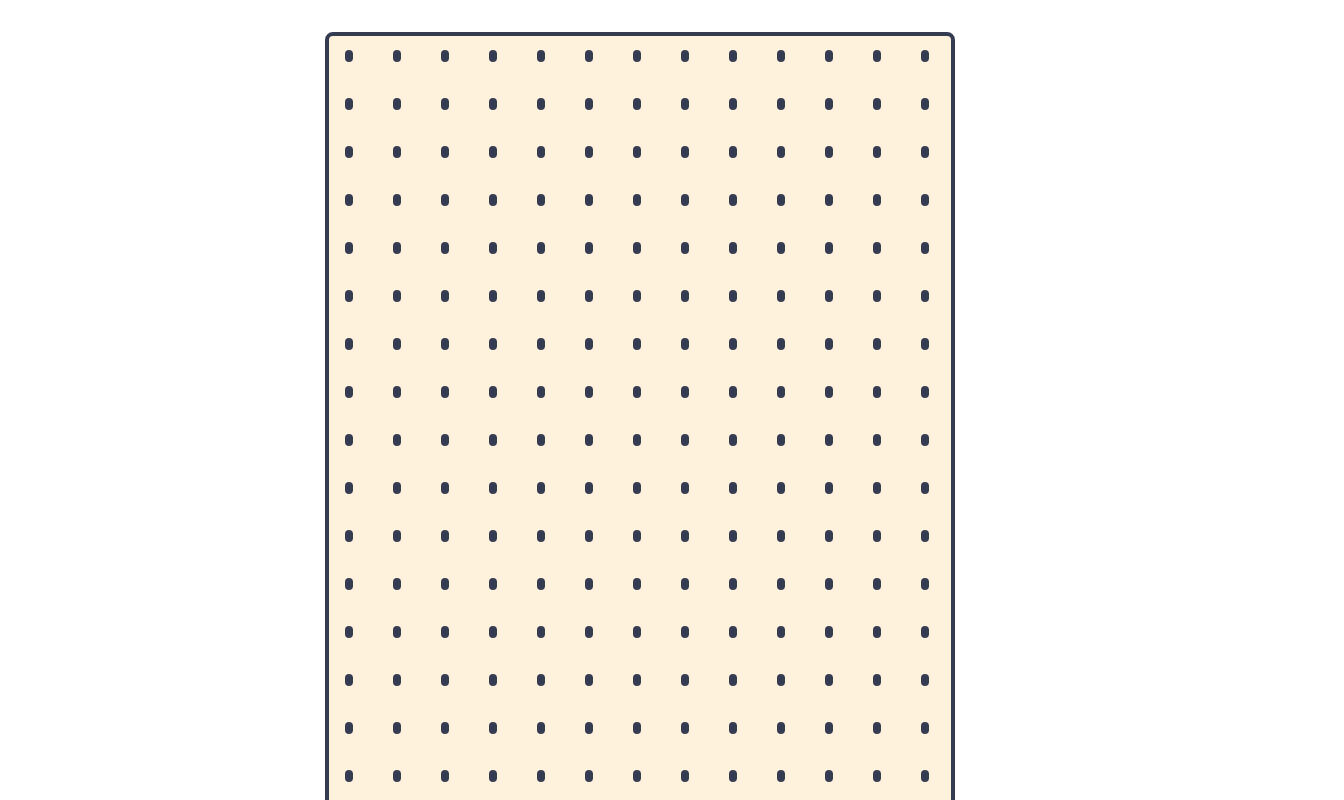
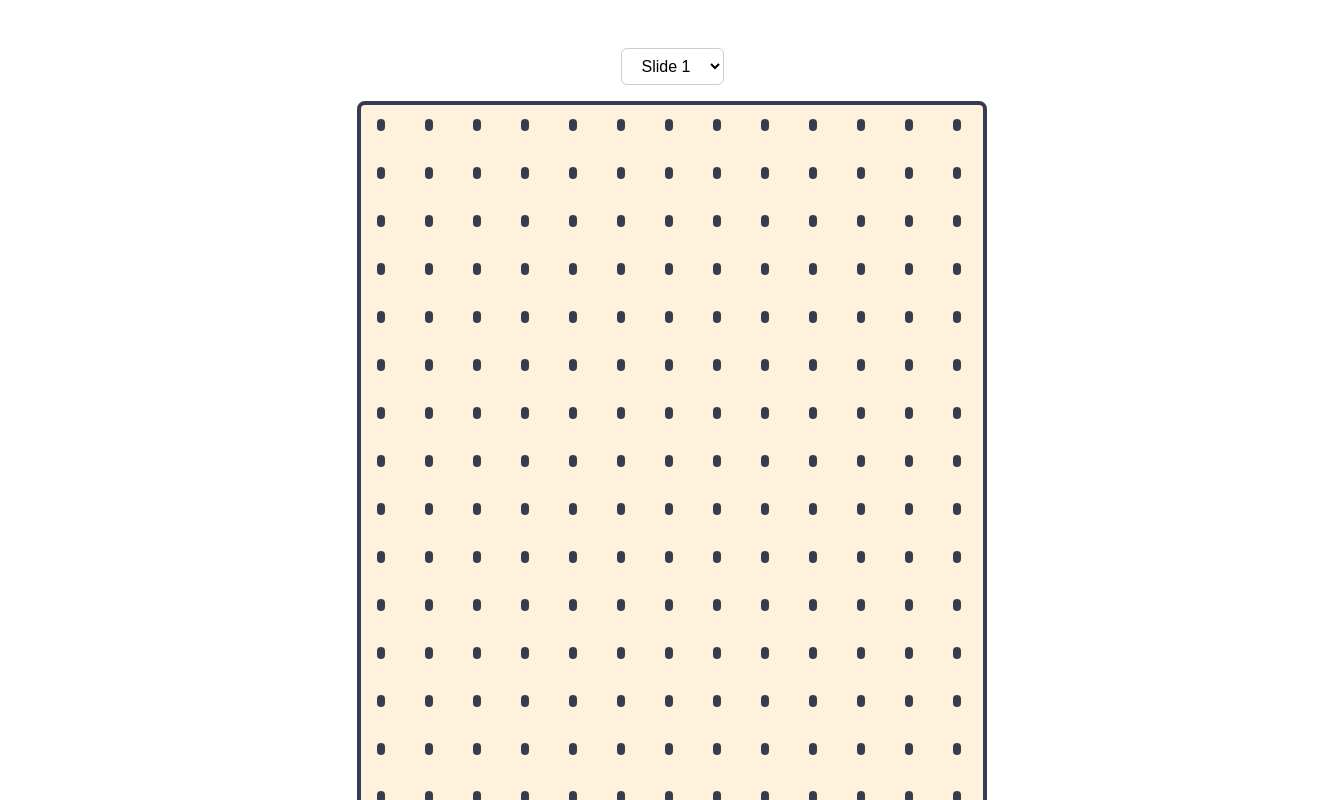
Before and after one commit to ucsddesignco/up-grade25, a React (Vite) app: page / in a window 1280 px wide. Shown: the top 800 px of the page, 1344 px wide, since content can reach past the window. Built offline with nearby package versions, Linux system fonts and the light colour scheme.

Commit message:
feat: added keen slider for pegboard and added dropdown menu component

```diff
--- a/package.json
+++ b/package.json
@@ -12,6 +12,7 @@
     "lint-check": "eslint && prettier --check ."
   },
   "dependencies": {
+    "keen-slider": "^6.8.6",
     "react": "^19.1.0",
     "react-dom": "^19.1.0",
     "react-icons": "^5.5.0",
--- a/src/App.tsx
+++ b/src/App.tsx
@@ -1,11 +1,45 @@
 import "./App.css";
 import Pegboard from "./components/ui/Pegboard/Pegboard";
+import Dropdown from "./components/ui/Dropdown/Dropdown";
+import "keen-slider/keen-slider.min.css";
+import { useKeenSlider } from "keen-slider/react";
+import { useState, useEffect } from "react";
+
+const slideColors = [
+    "#FFF2DC",
+    "#FEE8EB",
+    "#E7F3DD",
+    "#DCEEFF",
+    "#FFE8DC",
+    "#E2F5F9",
+];
 
 function App() {
+    const [selectedIndex, setSelectedIndex] = useState(0);
+    const [sliderRef, instanceRef] = useKeenSlider({
+        slideChanged() {
+            console.log("slide changed");
+        },
+    });
+
+    useEffect(() => {
+        if (instanceRef.current) {
+            instanceRef.current.moveToIdx(selectedIndex);
+        }
+    }, [selectedIndex, instanceRef]);
+
     return (
         <>
-            <div>
-                <Pegboard color="#FFF2DC" />
+            <Dropdown
+                selected={selectedIndex + 1}
+                onChange={(val) => setSelectedIndex(val - 1)}
+            />
+            <div ref={sliderRef} className="keen-slider">
+                {slideColors.map((color, idx) => (
+                    <div key={idx} className="keen-slider__slide">
+                        <Pegboard color={color} />
+                    </div>
+                ))}
             </div>
         </>
     );
--- /dev/null
+++ b/src/components/ui/Dropdown/Dropdown.css
@@ -0,0 +1,13 @@
+.dropdown-container {
+    margin: 1rem;
+}
+
+.dropdown-select {
+    color: black;
+    padding: 0.5rem 1rem;
+    font-size: 1rem;
+    border: 1px solid #ccc;
+    border-radius: 6px;
+    background-color: white;
+    cursor: pointer;
+}
--- /dev/null
+++ b/src/components/ui/Dropdown/Dropdown.tsx
@@ -0,0 +1,24 @@
+import "./Dropdown.css";
+
+interface DropdownProps {
+    selected: number;
+    onChange: (value: number) => void;
+}
+
+export default function Dropdown({ selected, onChange }: DropdownProps) {
+    return (
+        <div className="dropdown-container">
+            <select
+                className="dropdown-select"
+                value={selected}
+                onChange={(e) => onChange(Number(e.target.value))}
+            >
+                {[1, 2, 3, 4, 5, 6].map((num) => (
+                    <option key={num} value={num}>
+                        Slide {num}
+                    </option>
+                ))}
+            </select>
+        </div>
+    );
+}
```
Also changed, not shown: 1 other file (tests, documents, lock files or other folders).
